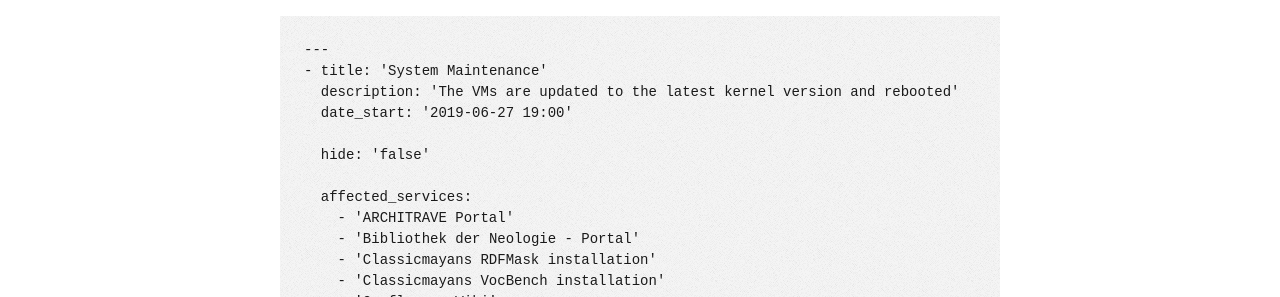
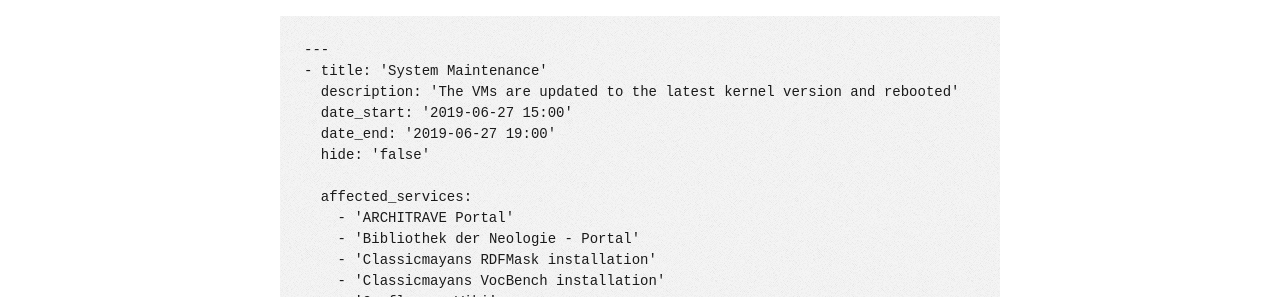
Before and after one commit to DARIAH-DE/status, a Jekyll site: the page built from currentdata.md, in a window 1280 px wide. Shown: the part 470-767 px from the top of the page. Built offline with Jekyll 4.4.1, drawn with Linux system fonts in a browser that asks for light colours; our own code applies the rules of GitHub Pages for plain Markdown files; some of the changed lines change nothing that is shown.

Commit message:
Wartung 27.06.

```diff
--- a/_data/announcements.yaml
+++ b/_data/announcements.yaml
@@ -1,7 +1,7 @@
 ---
 - title: 'System Maintenance'
   date_start: '2019-06-27 15:00'
-  date_start: '2019-06-27 19:00'
+  date_end: '2019-06-27 19:00'
   hide: false
   description: 'The VMs are updated to the latest kernel version and rebooted'
   affected:
```
